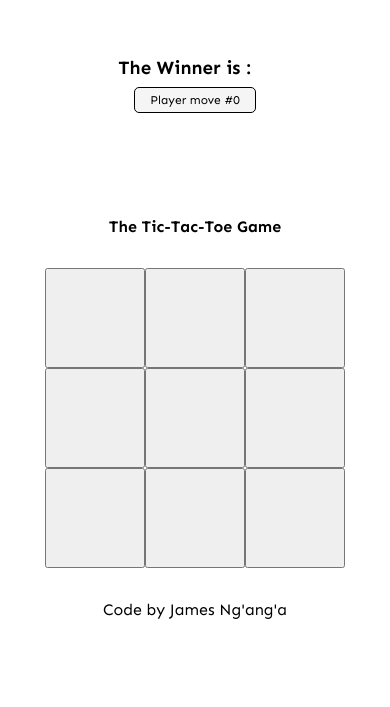
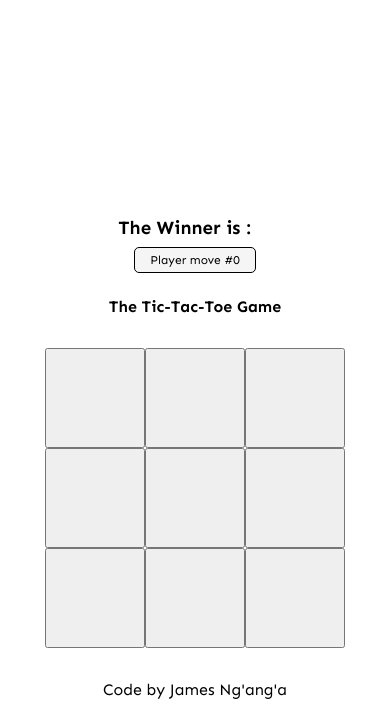
Before and after one commit to devjamesnjoroge/TIC-TAC-TOE, a React (Create React App) app: page / in a window 390 px wide. Shown: the part 137-844 px from the top of the page. Built offline with nearby package versions, Linux system fonts and the light colour scheme.

Commit message:
fix minor bugs

```diff
--- a/src/index.css
+++ b/src/index.css
@@ -18,7 +18,7 @@
   width: 100%;
   display: flex;
   align-items: center;
-  justify-content: center;
+  justify-content: first baseline;
   flex-direction: column;
   padding: .5em 0;
 }
@@ -75,10 +75,6 @@ ul{
     height: 100vh;
   }
 
-  .row{
-    margin-bottom: 5rem;
-  }
-
   ul{
     grid-template-columns: auto auto;
   }
```
